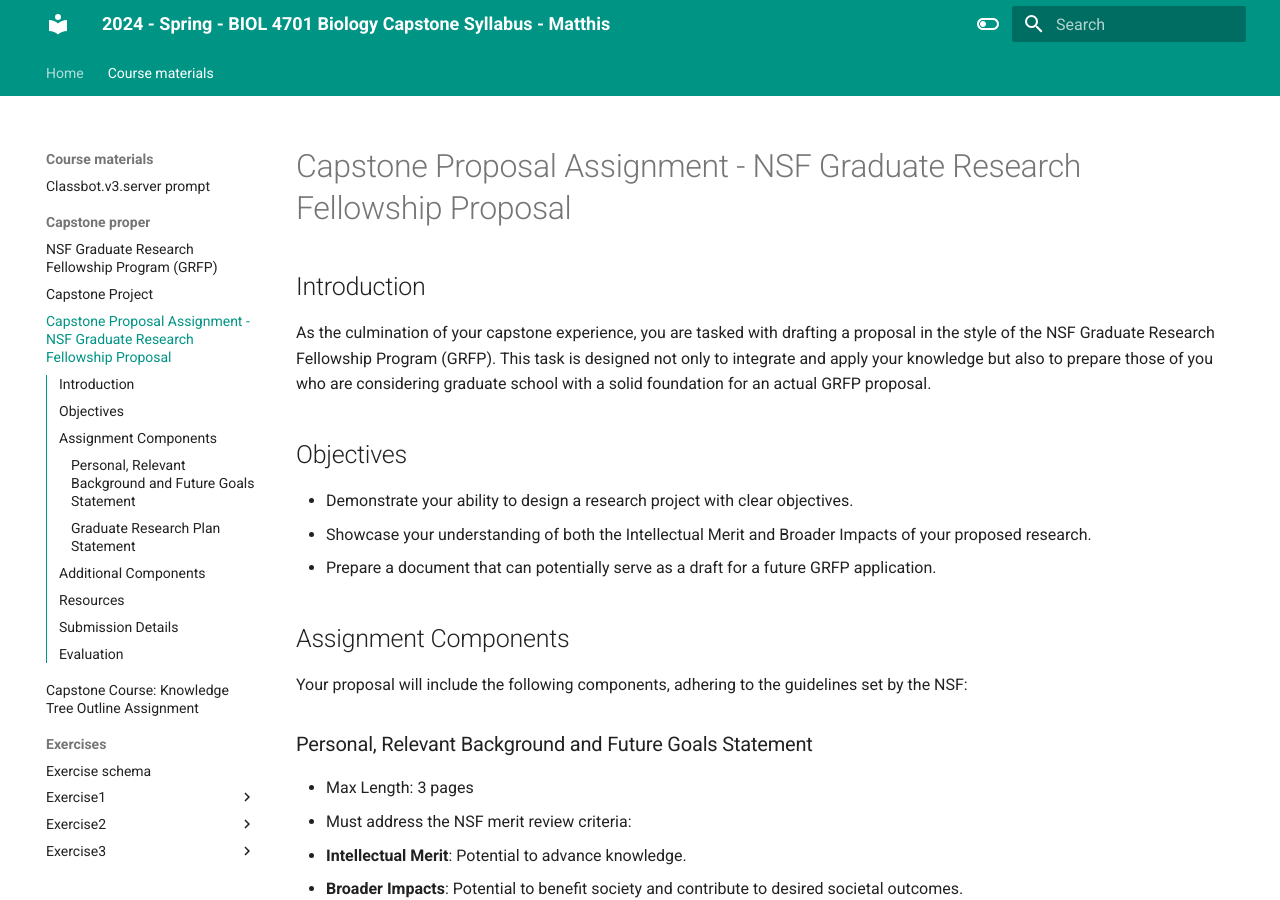
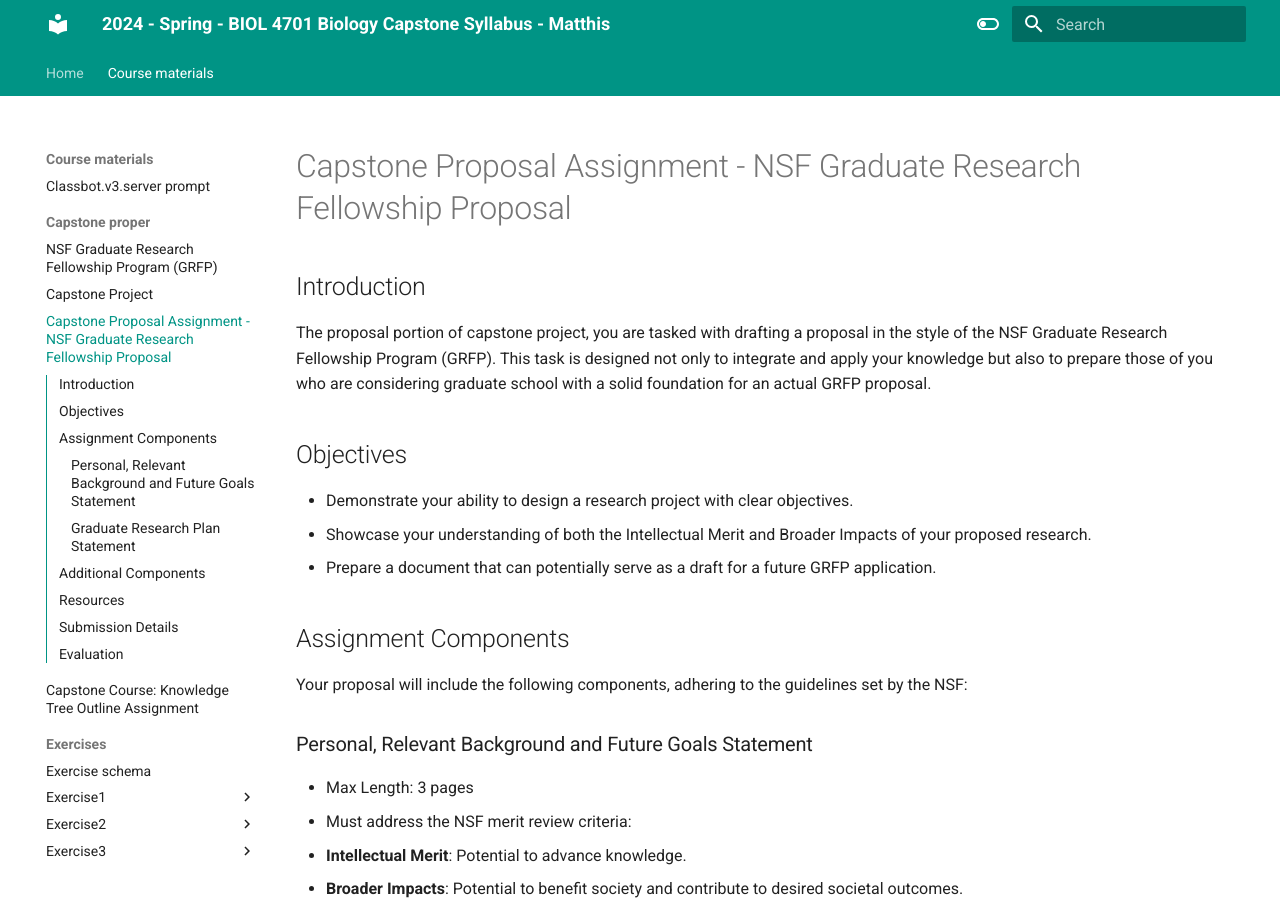
Before and after one commit to HumanMovementNeuroscience/capstone, an MkDocs documentation site: the page built from docs/course_materials/capstone_proper/capstone-proposal-assignment-description.md, in a window 1280 px wide and 900 px high. Built offline with MkDocs 1.6.1 and Material for MkDocs 9.7.7, drawn with Linux system fonts in a browser that asks for light colours.

Commit message:
Mar 25, 2024, 8:32 AM

```diff
--- a/docs/course_materials/capstone_proper/capstone-proposal-assignment-description.md
+++ b/docs/course_materials/capstone_proper/capstone-proposal-assignment-description.md
@@ -2,7 +2,7 @@
 # Capstone Proposal Assignment - NSF Graduate Research Fellowship Proposal
 
 ## Introduction
-As the culmination of your capstone experience, you are tasked with drafting a proposal in the style of the NSF Graduate Research Fellowship Program (GRFP). This task is designed not only to integrate and apply your knowledge but also to prepare those of you who are considering graduate school with a solid foundation for an actual GRFP proposal.
+The proposal portion of capstone project, you are tasked with drafting a proposal in the style of the NSF Graduate Research Fellowship Program (GRFP). This task is designed not only to integrate and apply your knowledge but also to prepare those of you who are considering graduate school with a solid foundation for an actual GRFP proposal.
 
 ## Objectives
 - Demonstrate your ability to design a research project with clear objectives.
```
